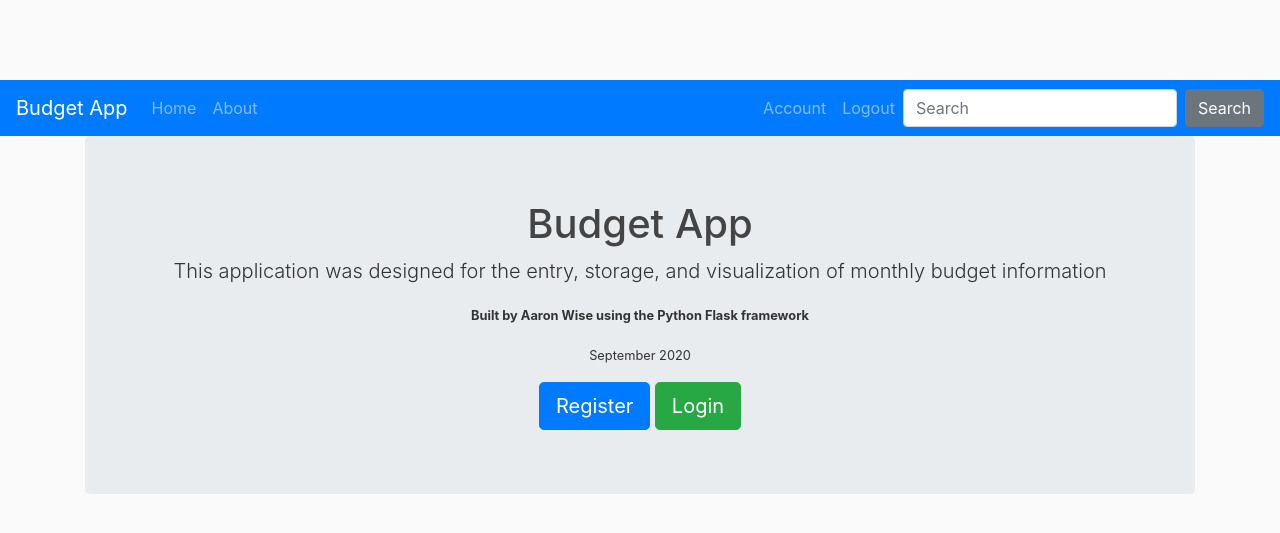
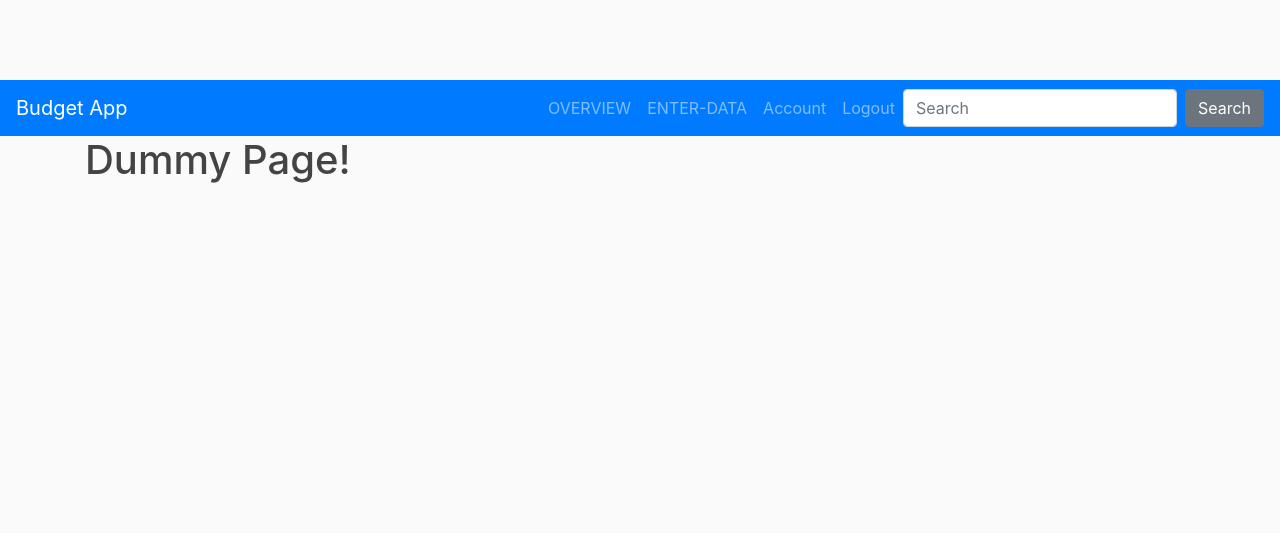
Before and after one commit to aaronbwise/flask-app-chartjs, a Flask app: page /home in a window 1280 px wide. Shown: the top 533 px of the page. Run offline with Flask 2, Linux system fonts and the light colour scheme; the visitor is signed in with stand-in values (Sample User, id 1); some libraries are stand-ins or nearby versions.

Commit message:
more stuff

```diff
--- a/budgetapp/models.py
+++ b/budgetapp/models.py
@@ -31,4 +31,14 @@ class Post(db.Model):
     user_id = db.Column(db.Integer, db.ForeignKey('users.id'), nullable=False)
 
     def __repr__(self):
-        return f"Posts('{self.title}', '{self.date_posted}')"
+        return f"Post('{self.title}', '{self.date_posted}')"
+
+class DataEntry(db.Model):
+    __tablename__ = 'budgetData'
+    id = db.Column(db.Integer, primary_key=True)
+    date = db.Column(db.Date)
+    asset1 = db.Column(db.Float(precision=2), nullable=False)
+    asset2 = db.Column(db.Float(precision=2), nullable=False)
+
+    def __repr__(self):
+        return f"DatEntry('{self.id}', '{self.date}')"
--- a/budgetapp/routes.py
+++ b/budgetapp/routes.py
@@ -3,30 +3,18 @@ import secrets
 from PIL import Image
 from flask import render_template, url_for, flash, redirect, request
 from budgetapp import app, db, bcrypt
-from budgetapp.forms import RegistrationForm, LoginForm, UpdateAccountForm
-from budgetapp.models import User, Post
+from budgetapp.forms import RegistrationForm, LoginForm, UpdateAccountForm, DataEntryDummyForm
+from budgetapp.models import DataEntry, User, Post
 from flask_login import login_user, current_user, logout_user, login_required
-
-posts = [
-    {
-        'author': 'Aaron Wise',
-        'title': 'Post 1',
-        'content': 'First post content',
-        'date_posted': '09 September 2020'
-    },
-    {
-        'author': 'Lindsey Wise',
-        'title': 'Post 2',
-        'content': 'Second post content',
-        'date_posted': '10 September 2020'
-    }
-]
 
 
 @app.route("/")
+def index():
+    return render_template('index.html')
+
 @app.route("/home")
 def home():
-    return render_template('home.html', posts=posts)
+    return render_template('home.html')
 
 
 @app.route("/about")
@@ -37,7 +25,7 @@ def about():
 @app.route("/register", methods=['GET', 'POST'])
 def register():
     if current_user.is_authenticated:
-        return redirect(url_for('home'))
+        return redirect(url_for('login'))
     form = RegistrationForm()
     if form.validate_on_submit():
         hashed_password = bcrypt.generate_password_hash(form.password.data).decode('utf-8')
@@ -67,7 +55,7 @@ def login():
 @app.route("/logout")
 def logout():
     logout_user()
-    return redirect(url_for('home'))
+    return redirect(url_for('index'))
 
 # Function for generating/saving/returning picture (+resize) filename
 def save_picture(form_picture):
@@ -104,3 +92,21 @@ def account():
         form.email.data = current_user.email
     image_file = url_for('static', filename='profile_pics/' + current_user.image_file)
     return render_template('account.html', title='Account', image_file=image_file, form=form)
+
+@app.route("/data_entry", methods=['GET', 'POST'])
+@login_required
+def data_entry():
+    form = DataEntryDummyForm()
+    if form.validate_on_submit():
+        result = DataEntry(date=form.date.data, asset1=form.asset1.data, asset2=form.asset2.data)
+        db.session.add(result)
+        db.session.commit()
+        flash('Data has been recorded!', 'success')
+        return redirect(url_for('home'))
+    return render_template('data_entry.html', title='Data Entry', form=form)
+
+@app.route("/overview/<int:entry_id>")
+def overview(entry_id):
+    result = DataEntry.query.get_or_404(entry_id)
+
+    return render_template('overview.html', title='Overview')
--- a/budgetapp/static/main.css
+++ b/budgetapp/static/main.css
@@ -26,7 +26,7 @@ body {
 
   .content-section {
     background: #ffffff;
-    padding: 30px 20px;
+    padding: 30px 30px;
     border: 1px solid #dddddd;
     border-radius: 3px;
     margin-bottom: 20px;
--- a/budgetapp/templates/home.html
+++ b/budgetapp/templates/home.html
@@ -1,14 +1,4 @@
 {% extends 'layout.html' %}
 {% block content %}
-<div class="jumbotron text-center">
-    <h1>Budget App</h1>
-    <p class="lead">This application was designed for the entry, storage, and visualization of monthly budget
-        information</p>
-    <p><small><strong>Built by Aaron Wise using the Python Flask framework</strong></small></p>
-    <p><small>September 2020</small></p>
-    {% if session.logged_in == NULL %}
-    <a href="/register" class="btn btn-primary btn-lg">Register</a>
-    <a href="/login" class="btn btn-success btn-lg">Login</a>
-    {% endif %}
-</div>
+<h1>Dummy Page!</h1>
 {% endblock content %}
--- a/budgetapp/templates/includes/_navbar.html
+++ b/budgetapp/templates/includes/_navbar.html
@@ -7,17 +7,27 @@
 
     <div class="collapse navbar-collapse" id="navbarsExampleDefault">
         <ul class="navbar-nav mr-auto">
+            {% if current_user.is_authenticated %}
+
+            {% else%}
             <li>
-                <a class="nav-link" href="{{ url_for('home') }}">Home <span class="sr-only">(current)</span></a>
+                <a class="nav-link" href="{{ url_for('index') }}"><span class="sr-only">(current)</span></a>
             </li>
             <li>
                 <a class="nav-link" href="{{ url_for('about') }}">About <span class="sr-only">(current)</span></a>
             </li>
+            {% endif %}
         </ul>
         <ul class="navbar-nav navbar-right">
             {% if current_user.is_authenticated %}
-            <li><a class="nav-link" href="{{ url_for('account') }}">Account <span class="sr-only">(current)</span></a></li>
-            <li><a class="nav-link" href="{{ url_for('logout') }}">Logout <span class="sr-only">(current)</span></a></li>
+            <li><a class="nav-link" href="{{ url_for('home') }}">OVERVIEW <span class="sr-only">(current)</span></a>
+            </li>
+            <li><a class="nav-link" href="{{ url_for('data_entry') }}">ENTER-DATA <span
+                        class="sr-only">(current)</span></a></li>
+            <li><a class="nav-link" href="{{ url_for('account') }}">Account <span class="sr-only">(current)</span></a>
+            </li>
+            <li><a class="nav-link" href="{{ url_for('logout') }}">Logout <span class="sr-only">(current)</span></a>
+            </li>
             {% else%}
             <li><a class="nav-link" href="{{ url_for('register') }}">Register <span class="sr-only">(current)</span></a>
             </li>
--- /dev/null
+++ b/budgetapp/templates/overview.html
@@ -0,0 +1,6 @@
+{% extends 'layout.html' %}
+{% block content %}
+<h1>Date: {{ date }}</h1>
+<h1>Capital One: {{ data1 }}</h1>
+<h1>ForeignBank/Cash: {{ data2 }}</h1>
+{% endblock content %}
```
Also changed, not shown: budgetapp/forms.py (+8 -1 lines), budgetapp/templates/data_entry.html (+50 -1 lines), budgetapp/templates/index.html (added, +14 -0 lines), budgetapp/templates/login.html (+6 -5 lines), budgetapp/static/profile_pics/f452638a15f234eb.png (added), budgetapp/templates/account.html (indentation only).
